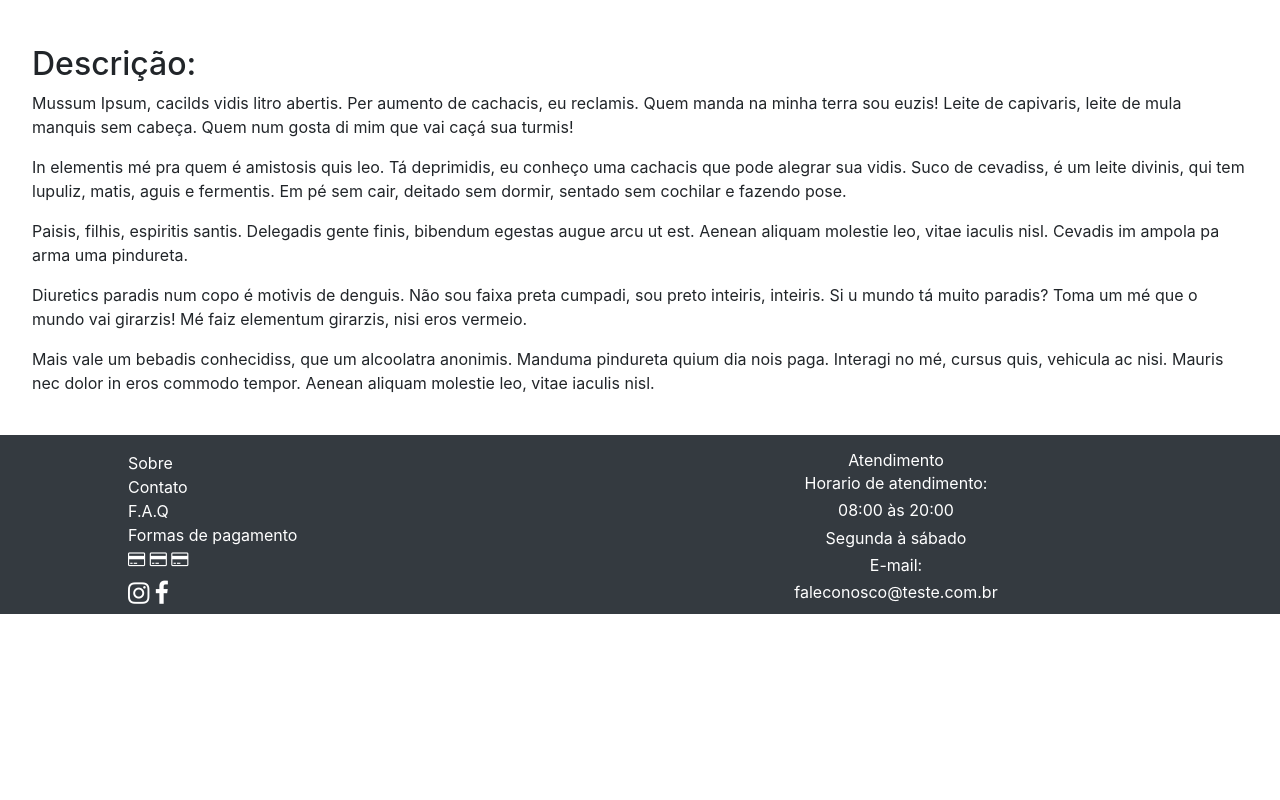
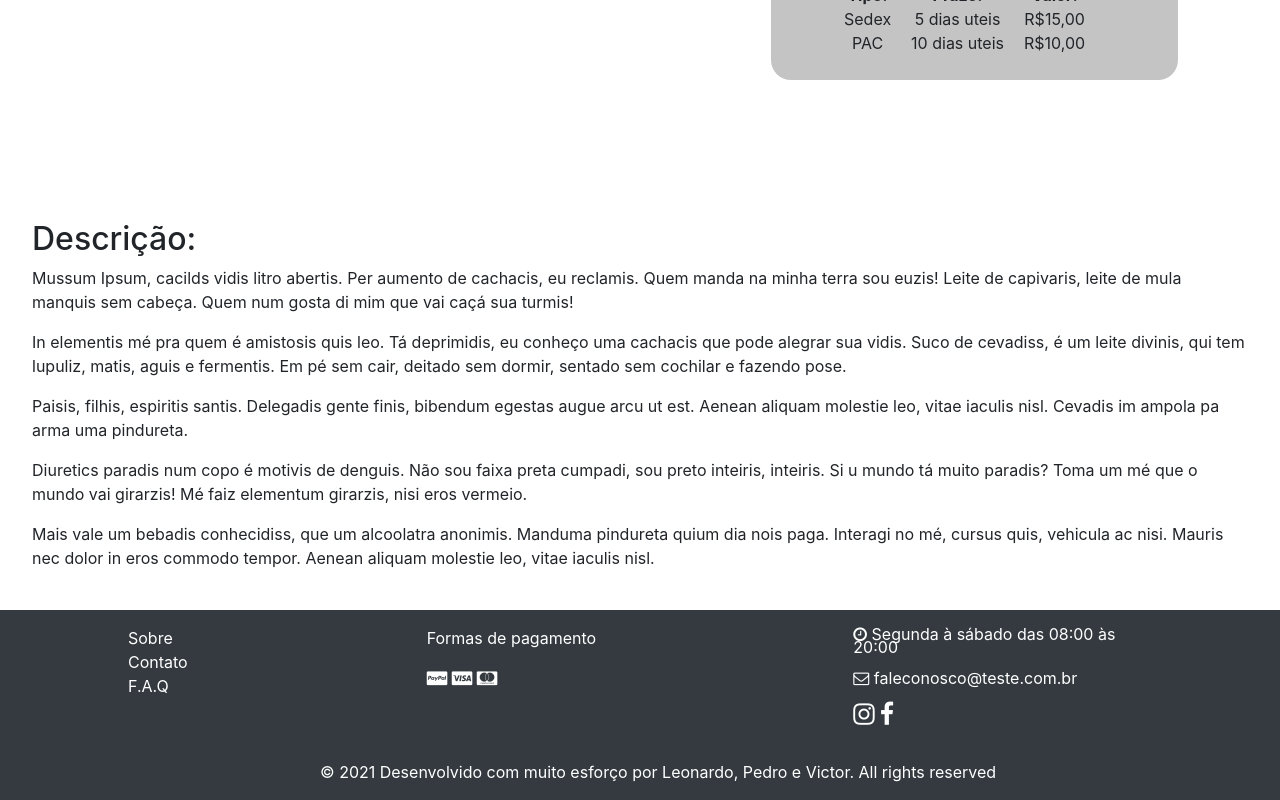
Before and after one commit to victorhoffmann/projeto-integrador, a React (Create React App) app in the folder frontend/: page /produto in a window 1280 px wide. Shown: the part 628-1428 px from the top of the page. Before the commit the page ends 1242 px from the top, so only its background shows below. Built offline with nearby package versions, Linux system fonts and the light colour scheme.

Commit message:
Corrigindo layout no header, footer, carrousel e botão back to top

```diff
--- a/frontend/package.json
+++ b/frontend/package.json
@@ -10,6 +10,7 @@
     "gh-pages": "^3.1.0",
     "react": "^17.0.1",
     "react-dom": "^17.0.1",
+    "react-icons": "^4.2.0",
     "react-router-dom": "^5.2.0",
     "react-scripts": "4.0.3",
     "web-vitals": "^1.1.0"
--- a/frontend/src/components/Aside/style.css
+++ b/frontend/src/components/Aside/style.css
@@ -7,7 +7,7 @@ aside {
 }
 
 .carousel-inner {
-    height: 40vh;
+  height: 80vh;
   align-items: center;
   background-attachment: fixed;
   background-blend-mode: multiply;
@@ -26,7 +26,7 @@ aside {
 }
 
 .carousel-item {
-    position: initial!important;
+  position: initial !important;
   height: 30vh;
 }
 
--- /dev/null
+++ b/frontend/src/components/Btns/BtnBackToTop/index.js
@@ -0,0 +1,31 @@
+import React, { useState } from "react";
+import { FaArrowCircleUp } from "react-icons/fa";
+import "./style.css";
+
+const BtnBackToTop = () => {
+  const [showScroll, setShowScroll] = useState(false);
+
+  const checkScrollTop = () => {
+    if (!showScroll && window.pageYOffset > 400) {
+      setShowScroll(true);
+    } else if (showScroll && window.pageYOffset <= 400) {
+      setShowScroll(false);
+    }
+  };
+
+  const scrollTop = () => {
+    window.scrollTo({ top: 0, behavior: "smooth" });
+  };
+
+  window.addEventListener("scroll", checkScrollTop);
+
+  return (
+    <FaArrowCircleUp
+      className="scrollTop"
+      onClick={scrollTop}
+      style={{ height: 40, display: showScroll ? "flex" : "none" }}
+    />
+  );
+};
+
+export default BtnBackToTop;
--- /dev/null
+++ b/frontend/src/components/Btns/BtnBackToTop/style.css
@@ -0,0 +1,27 @@
+.scrollTop {
+  position: fixed;
+  width: 200px;
+  bottom: 20px;
+  left: 85%;
+  align-items: center;
+  height: 20px;
+  justify-content: center;
+  z-index: 1000;
+  cursor: pointer;
+  animation: fadeIn 0.3s;
+  transition: opacity 0.4s;
+  opacity: 0.5;
+}
+
+.scrollTop:hover {
+  opacity: 1;
+}
+
+@keyframes fadeIn {
+  0% {
+    opacity: 0;
+  }
+  100% {
+    opacity: 0.5;
+  }
+}
--- a/frontend/src/components/Footer/index.js
+++ b/frontend/src/components/Footer/index.js
@@ -2,6 +2,7 @@ import "./style.css";
 
 const Footer = () => {
   return (
+    <>
       <footer>
         <div id="footerLinks">
           <a href="./sobre" rel="noopener noreferrer">
@@ -13,25 +14,50 @@ const Footer = () => {
           <a href="./faq" rel="noopener noreferrer">
             F.A.Q
           </a>
+        </div>
+
+        <div id="textPayments">
+          <div className="iconsPagamento">
             <p>Formas de pagamento</p>
-        <div className="iconsPagamento">
-          <i class="fa fa-credit-card"></i> <i class="fa fa-credit-card"></i> <i class="fa fa-credit-card"></i>
-        </div>
-        <div className="iconsSocialMedia">
-          <a href="./" target='_blank' title='Visite nosso perfil no Instagram'><i class="fa fa-instagram" aria-hidden="true"></i></a>
-          <a href="./" target='_blank' title='Visite nosso perfil no Facebook'><i class="fa fa-facebook" aria-hidden="true"></i></a>
+            <i class="fa fa-cc-paypal"></i> <i class="fa fa-cc-visa"></i>{" "}
+            <i class="fa fa-cc-mastercard"></i>
           </div>
         </div>
 
         <div id="textInfos">
-        <h5>Atendimento</h5>
-        <p>Horario de atendimento:</p>
-        <p>08:00 às 20:00</p>
-        <p>Segunda à sábado</p>
-        <p>E-mail:</p>
-        <p>faleconosco@teste.com.br</p>
+          <p>
+            <i class="fa fa-clock-o" aria-hidden="true"></i> Segunda à sábado
+            das 08:00 às 20:00
+          </p>
+          <p>
+            <i class="fa fa-envelope-o" aria-hidden="true"></i>{" "}
+            faleconosco@teste.com.br
+          </p>
+          <div className="iconsSocialMedia">
+            <a
+              href="./"
+              target="_blank"
+              title="Visite nosso perfil no Instagram"
+            >
+              <i class="fa fa-instagram" aria-hidden="true"></i>
+            </a>
+            <a
+              href="./"
+              target="_blank"
+              title="Visite nosso perfil no Facebook"
+            >
+              <i class="fa fa-facebook" aria-hidden="true"></i>
+            </a>
+          </div>
         </div>
       </footer>
+      <div className="subFooter">
+        <p>
+          © 2021 Desenvolvido com muito esforço por Leonardo, Pedro e Victor.
+          All rights reserved
+        </p>
+      </div>
+    </>
   );
 };
 
--- a/frontend/src/components/Footer/style.css
+++ b/frontend/src/components/Footer/style.css
@@ -11,42 +11,67 @@ footer {
   flex-direction: column;
   margin-left: 10vw;
   color: #fff;
-    font-size: 1rem!important;
+  font-size: 1rem !important;
 }
 
 #footerLinks a {
   color: #fff;
   text-decoration: none;
-    font-size: 1rem!important;
+  font-size: 1rem !important;
+}
+
+footer a {
+  color: #fff;
+  text-decoration: none;
+  font-size: 1rem !important;
+}
+
+footer a:hover {
+  color: var(--color-secondary) !important;
 }
 
 #textInfos {
   display: flex;
   width: 50%;
   flex-direction: column;
-    align-items: center;
   color: #fff;
   margin-right: 10vw;
 }
 
-  #textInfos h5{
-    font-size: 1rem!important;
-    font-weight: initial!important;
+#textInfos h5 {
+  font-size: 1rem !important;
+  font-weight: initial !important;
 }
 
 #textInfos p {
   line-height: 0.7;
 }
 
+#textPayments {
+  display: flex;
+  width: 50%;
+  flex-direction: column;
+  color: #fff;
+  margin-right: 10vw;
+}
+
 #footerLinks p {
   margin-bottom: 0;
 }
 
-.iconsSocialMedia {
-  margin-top: 10px;
-}
-
-.iconsSocialMedia .fa{
+.iconsSocialMedia .fa {
   font-size: 25px;
   margin-right: 5px;
 }
+
+.subFooter {
+  display: flex;
+  background-color: var(--color-dark);
+  padding-top: 2vh;
+}
+
+.subFooter p {
+  color: #fff;
+  margin-left: 25%;
+  margin-top: 15px;
+}
--- a/frontend/src/components/Header/style.css
+++ b/frontend/src/components/Header/style.css
@@ -12,17 +12,17 @@ nav {
 
 #logo a {
   font-size: 4vh;
-    color: var(--color-secondary)!important;
+  color: var(--color-secondary) !important;
 }
 
 #logo .navbar-brand {
-    margin: 0;
+  margin-left: 50px;
 }
 
 #links {
   display: flex;
-    align-items:center!important;
-    margin-left: 475px;
+  align-items: center !important;
+  margin-left: 650px;
 }
 
 .nav-links {
@@ -36,11 +36,8 @@ header form {
 }
 
 .nav-links {
-    display: initial!important;
-
+  display: initial !important;
 }
-
-
 
 @media only screen and (min-width: 498px) {
   nav {
@@ -56,18 +53,15 @@ header form {
     justify-content: center;
   }
 
-    .nav-links{
+  .nav-links {
     margin-right: 20px;
-
   }
-
 }
 
 @media only screen and (max-width: 498px) {
   #links {
     margin-left: 0px;
   }
-
 }
 
 .fa-user:before {
--- a/frontend/src/components/Mains/Main/index.js
+++ b/frontend/src/components/Mains/Main/index.js
@@ -3,68 +3,90 @@ import ShelfMonitores from "../../Cards/CardMonitores";
 import ShelfTeclados from "../../Cards/CardTeclados";
 import ShelfMouses from "../../Cards/CardMouses";
 import ShelfMousePads from "../../Cards/CardMousePads";
+import BtnBackToTop from "../../Btns/BtnBackToTop";
 import "./style.css";
 
 const Main = () => {
   return (
     <main className="mainHome">
       <div id="produtosLinks">
-        <a href="#headsets">Headsets</a>
-        <a href="#monitores">Monitores</a>
-        <a href="#teclados">Teclados</a>
-        <a href="#mouses">Mouses</a>
-        <a href="#mousepads">MousePads</a>
+        <a href="#titleHeadsets">Headsets</a>
+        <a href="#titleMonitores">Monitores</a>
+        <a href="#titleTeclados">Teclados</a>
+        <a href="#titleMouses">Mouses</a>
+        <a href="#titleMousepads">MousePads</a>
       </div>
-      <h2 className="titlePage">Headsets</h2>
+      <BtnBackToTop />
+      <h2 className="titlePage" id="titleHeadsets">
+        Headsets
+      </h2>
       <div id="headsets" className="cardsHome">
         <ShelfHeadsets />
         <ShelfHeadsets />
         <ShelfHeadsets />
       </div>
-      <a href="./headsets" className='linkSearchAll'><button type="button" className="btn btn-outline-success">
+      <a href="./headsets" className="linkSearchAll">
+        <button type="button" className="btn btn-outline-success">
           Ver tudo&nbsp;
           <i className="fa fa-search" aria-hidden="true"></i>
-        </button></a>
-      <h2 className="titlePage">Monitores</h2>
+        </button>
+      </a>
+      <h2 className="titlePage" id="titleMonitores">
+        Monitores
+      </h2>
       <div id="monitores" className="cardsHome">
         <ShelfMonitores />
         <ShelfMonitores />
         <ShelfMonitores />
       </div>
-      <a href="./monitores" className='linkSearchAll'><button type="button" className="btn btn-outline-success">
+      <a href="./monitores" className="linkSearchAll">
+        <button type="button" className="btn btn-outline-success">
           Ver tudo&nbsp;
           <i className="fa fa-search" aria-hidden="true"></i>
-        </button></a>
-      <h2 className="titlePage">Teclados</h2>
+        </button>
+      </a>
+      <h2 className="titlePage" id="titleTeclados">
+        Teclados
+      </h2>
       <div id="teclados" className="cardsHome">
         <ShelfTeclados />
         <ShelfTeclados />
         <ShelfTeclados />
       </div>
-      <a href="./teclados" className='linkSearchAll'><button type="button" className="btn btn-outline-success">
+      <a href="./teclados" className="linkSearchAll">
+        <button type="button" className="btn btn-outline-success">
           Ver tudo&nbsp;
           <i className="fa fa-search" aria-hidden="true"></i>
-        </button></a>
-      <h2 className="titlePage">Mouses</h2>
+        </button>
+      </a>
+      <h2 className="titlePage" id="titleMouses">
+        Mouses
+      </h2>
       <div id="mouses" className="cardsHome">
         <ShelfMouses />
         <ShelfMouses />
         <ShelfMouses />
       </div>
-      <a href="./mouses" className='linkSearchAll'><button type="button" className="btn btn-outline-success">
+      <a href="./mouses" className="linkSearchAll">
+        <button type="button" className="btn btn-outline-success">
           Ver tudo&nbsp;
           <i className="fa fa-search" aria-hidden="true"></i>
-        </button></a>
-      <h2 className="titlePage">MousePads </h2>
+        </button>
+      </a>
+      <h2 className="titlePage" id="titleMousePads">
+        MousePads{" "}
+      </h2>
       <div id="mousepads" className="cardsHome">
         <ShelfMousePads />
         <ShelfMousePads />
         <ShelfMousePads />
       </div>
-      <a href="./mousepads" className='linkSearchAll'><button type="button" className="btn btn-outline-success">
+      <a href="./mousepads" className="linkSearchAll">
+        <button type="button" className="btn btn-outline-success">
           Ver tudo&nbsp;
           <i className="fa fa-search" aria-hidden="true"></i>
-        </button></a>
+        </button>
+      </a>
     </main>
   );
 };
```
Also changed, not shown: frontend/public/index.html (+6 -1 lines), frontend/src/App.js (+4 -11 lines). Lines whose indentation alone changed are shown as unchanged.
